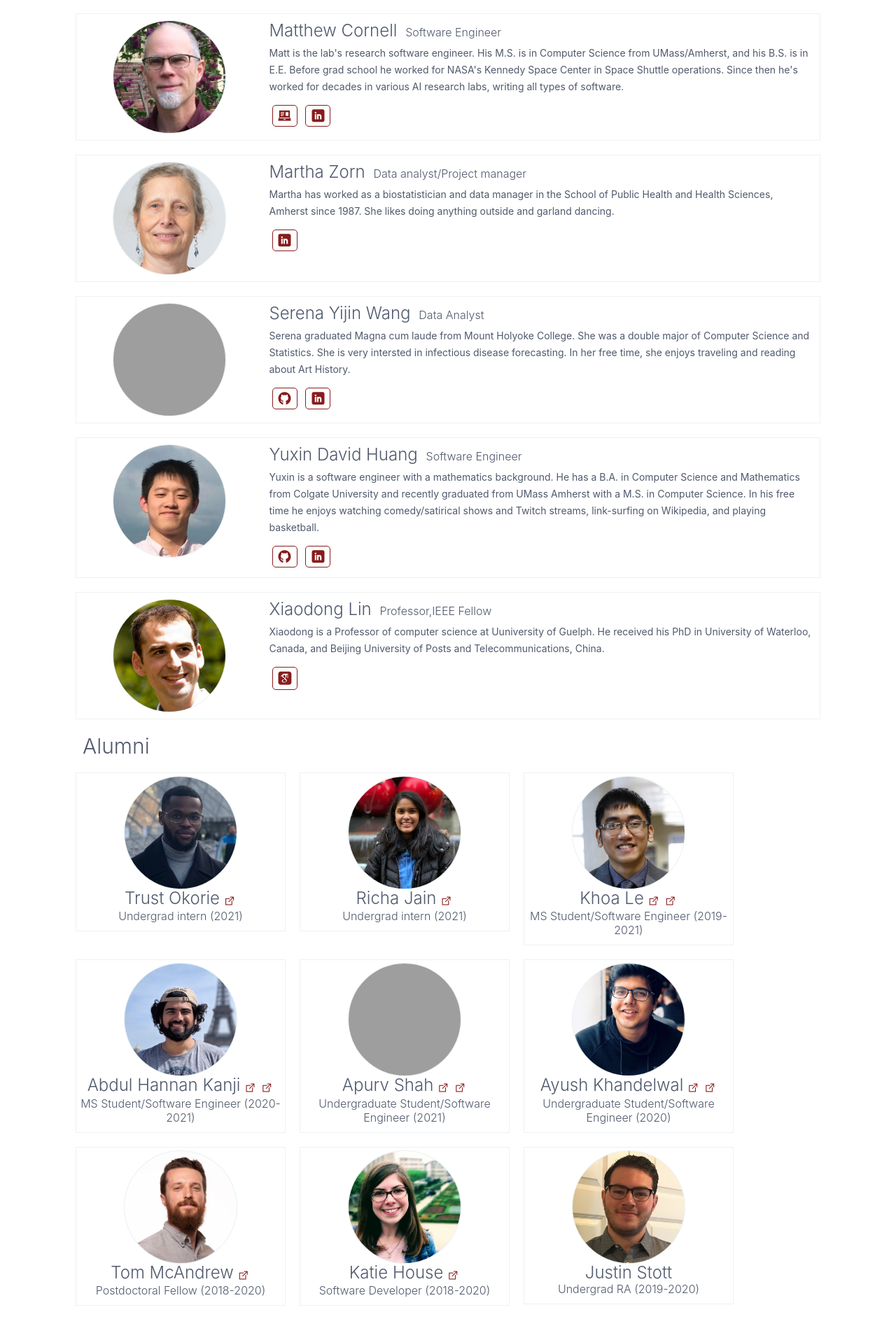
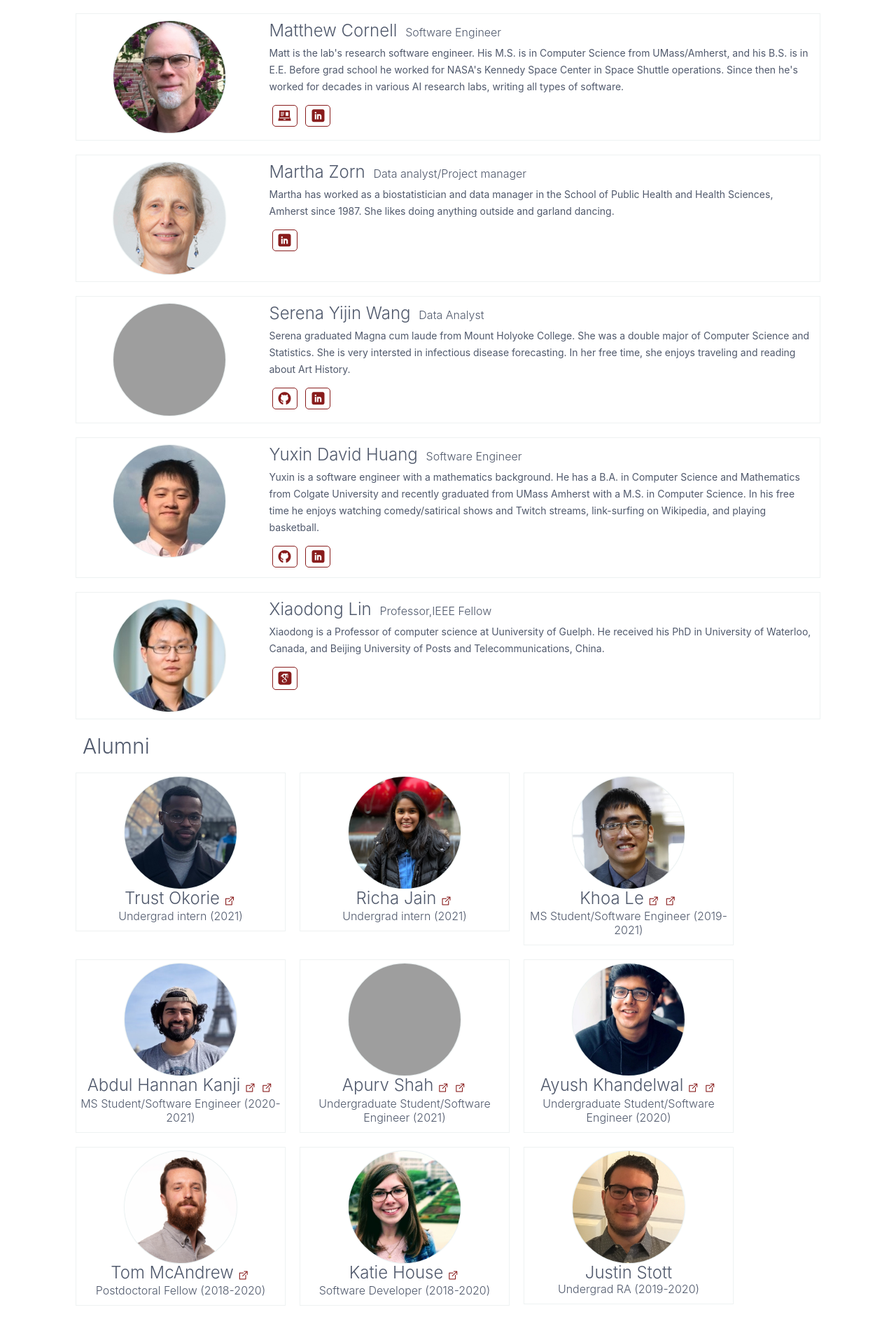
Before and after one commit to IgnisLi/IgnisLi.github.io, a Jekyll site: the page built from people.html, in a window 1280 px wide. Shown: the part 3141-5026 px from the top of the page at 70% size. Built offline with Jekyll 4.4.1, drawn with Linux system fonts in a browser that asks for light colours; nearby versions of some CDN libraries; some web fonts are replaced; comment, search, counter and statistics services are not loaded; grey boxes are pictures that could not be loaded.

Commit message:
Update people.html

```diff
--- a/people.html
+++ b/people.html
@@ -83,7 +83,7 @@ layout: default
  <div class="column col-12">
           <div class="card-people columns">
             <div class="card-image column col-3 col-sm-12">
-              <div class="img-people" style="background-image: url(/images/people/nick.jpg);">
+              <div class="img-people" style="background-image: url(/images/people/xlin.jpg);">
               </div>
             </div>
             <div class="column col-9 col-sm-12">
```
